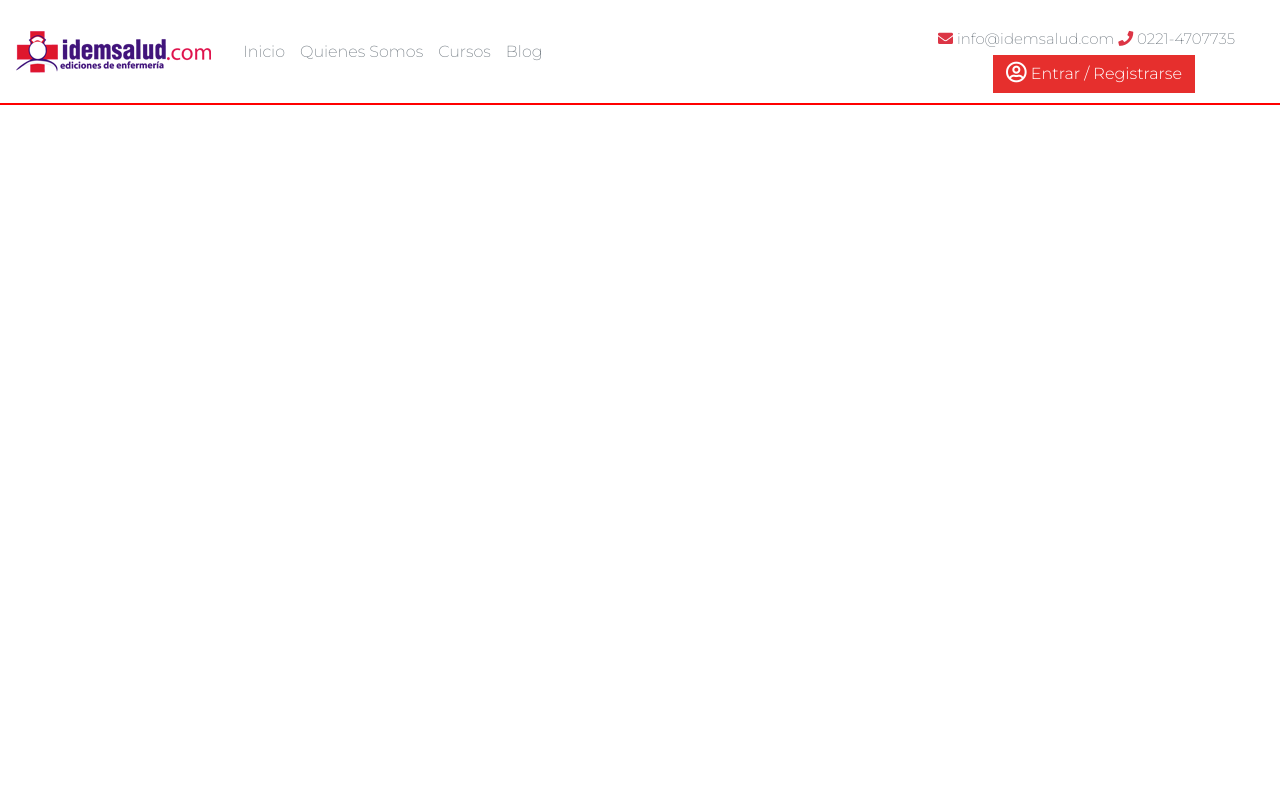
After one commit to desqui92/IdemSalud, a PHP site: page /nosotros.php in a window 1280 px wide. The commit adds this page. Run offline with PHP 8.4, Linux system fonts and the light colour scheme.

Commit message:
estilo menu

```diff
--- a/css/estilo.css
+++ b/css/estilo.css
@@ -82,6 +82,9 @@ html,body{
     .margenabajo{
       margin-bottom:10px;
     }
+    .navbar .navbar-collapse .navbar-nav .nav-item{
+      margin-top: 10px;
+    }
 }
 @media screen and (min-width:700px) and (max-width:991px) {
 #cajasubmenu{
@@ -113,11 +116,15 @@ margin-bottom:10px;
 
 }
 
-      /* MENU */
-      #navid{
-      margin:0px;
-      padding:0px;
-      }
+ /* MENU */
+#navid{
+ margin:0px;
+ padding:0px;
+}
+#navid > button{
+  outline: 0px;
+  box-shadow: none;
+}
 
 @media screen and (min-width: 992px) {
   #cajasubmenu{
--- a/menu-web.php
+++ b/menu-web.php
@@ -6,10 +6,10 @@
 <div class="collapse navbar-collapse" id="navbarTogglerDemo01" style="text-align:center;">
     <ul class="navbar-nav mr-auto margenabajo">
         <li class="nav-item margenabajo" id="inicio1">
-            <a class="link1 text-muted spancito" href="" style="font-family:Montserrat;">Inicio</a>
+            <a class="link1 text-muted spancito" href="index.php" style="font-family:Montserrat;">Inicio</a>
       </li>
       <li class="nav-item margenabajo" id="quienesomos">
-          <a class="link1 text-muted spancito" href="#" style="font-family:Montserrat;">Quienes Somos</a>
+          <a class="link1 text-muted spancito" href="nosotros.php" style="font-family:Montserrat;">Quienes Somos</a>
       </li>
       <li class="nav-item margenabajo" id="cursos">
         <a class="link1 text-muted spancito"href="#" style="font-family:Montserrat;">Cursos</a>
--- /dev/null
+++ b/nosotros.php
@@ -0,0 +1,17 @@
+<html lang="es">
+<head>
+    <meta charset="UTF-8">
+    <meta name="viewport" content="width=device-width, initial-scale=1.0">
+    <link rel="stylesheet" href="css/bootstrap.min.css">
+    <link rel="stylesheet" href="css/all.min.css">
+    <link rel="stylesheet" href="css/animate.css">
+    <link rel="stylesheet" href="css/estilo.css">
+    <title>Nosotros - Idemsalud</title>
+</head>
+<body>
+    <?php
+        include 'menu-web.php';
+    ?>
+
+</body>
+</html>
```
